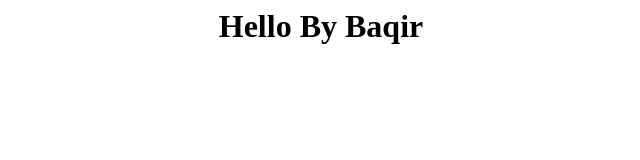
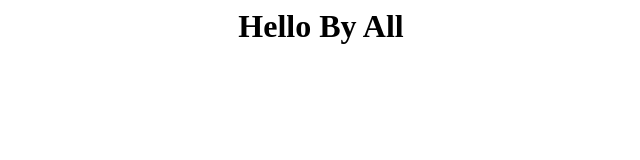
Before and after one commit to BaqirMalik/HelloWorld, a plain HTML site: page index.html in a window 1280 px wide. Shown: the whole page, without its empty margins (319-959 px from the left). Drawn offline with Linux system fonts and the light colour scheme.

Commit message:
Update index.html

```diff
--- a/index.html
+++ b/index.html
@@ -1,6 +1,6 @@
 <html>
     <head><title>Hello World</title></head>
     <body>
-        <h1 style="text-align:center;">Hello By Baqir</h1>
+        <h1 style="text-align:center;">Hello By All</h1>
     </body>
 </html>
```
